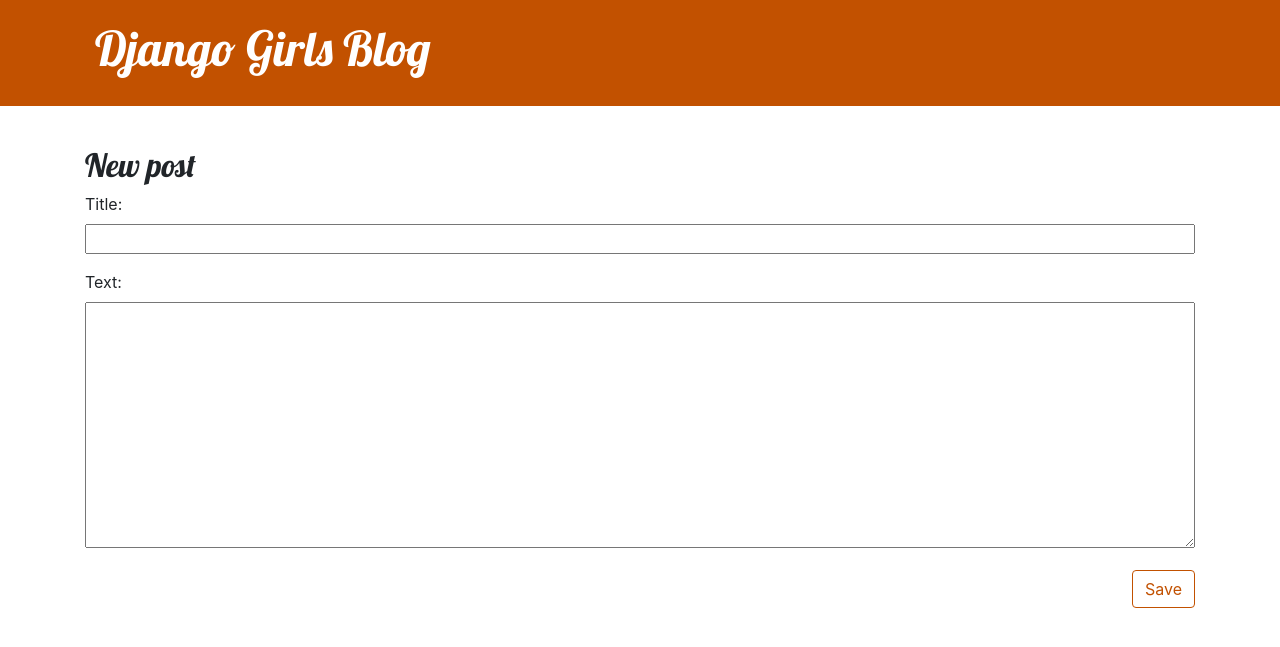
After one commit to armin1821/my-first-blog3, a Django app: page /post/new/ in a window 1280 px wide. The commit adds this page. Shown: the top 647 px of the page. Run offline with Django 3.2, Linux system fonts and the light colour scheme.

Commit message:
Added views to create/edit blog post inside the site.

```diff
--- /dev/null
+++ b/blog/forms.py
@@ -0,0 +1,9 @@
+from django import forms
+
+from .models import Post
+
+class PostForm(forms.ModelForm):
+
+    class Meta:
+        model = Post
+        fields = ('title', 'text',)
--- a/blog/templates/blog/base.html
+++ b/blog/templates/blog/base.html
@@ -2,23 +2,29 @@
 <!DOCTYPE html>
 <html>
     <head>
-        <title>Django boys blog</title>
+        <title>Django Girls blog</title>
         <link rel="stylesheet" href="https://cdn.jsdelivr.net/npm/bootstrap@4.5.3/dist/css/bootstrap.min.css" integrity="sha384-TX8t27EcRE3e/ihU7zmQxVncDAy5uIKz4rEkgIXeMed4M0jlfIDPvg6uqKI2xXr2" crossorigin="anonymous">
+        <link href='//fonts.googleapis.com/css?family=Lobster&subset=latin,latin-ext' rel='stylesheet' type='text/css'>
         <link rel="stylesheet" href="{% static 'css/blog.css' %}">
-        <link href="//fonts.googleapis.com/css?family=Lobster&subset=latin,latin-ext" rel="stylesheet" type="text/css">
     </head>
     <body>
         <header class="page-header">
-          <div class="container">
-              <h1><a href="/">Django Girls Blog</a></h1>
-          </div>
+            <div class="container">
+                {% if user.is_authenticated %}
+                    <a href="{% url 'post_new' %}" class="top-menu">
+                        {% include './icons/file-earmark-plus.svg' %}
+                    </a>
+                {% endif %}
+                <h1><a href="/">Django Girls Blog</a></h1>
+            </div>
         </header>
-        <main class="container">
+        <main class="content container">
             <div class="row">
                 <div class="col">
-                {% block content %}
-                {% endblock %}
+                    {% block content %}
+                    {% endblock %}
                 </div>
             </div>
         </main>
     </body>
+</html>
--- /dev/null
+++ b/blog/templates/blog/post_edit.html
@@ -0,0 +1,10 @@
+
+{% extends 'blog/base.html' %}
+
+{% block content %}
+    <h2>New post</h2>
+    <form method="POST" class="post-form">{% csrf_token %}
+        {{ form.as_p }}
+        <button type="submit" class="save btn btn-default">Save</button>
+    </form>
+{% endblock %}
--- a/blog/urls.py
+++ b/blog/urls.py
@@ -6,4 +6,6 @@
     path('', views.post_list, name='post_list'),
     path('tarix/', vw.emrooz, name='emrooz'),
     path('post/<int:pk>/', views.post_detail, name='post_detail'),
+    path('post/new/', views.post_new, name='post_new'),
+    path('post/<int:pk>/edit/', views.post_edit, name='post_edit'),
 ]
--- a/blog/views.py
+++ b/blog/views.py
@@ -3,6 +3,9 @@
 from django.utils import timezone
 from .models import Post
 from django.shortcuts import render, get_object_or_404
+from .forms import PostForm
+from django.shortcuts import redirect
+
 def post_list(request):
     posts = Post.objects.filter(published_date__lte=timezone.now()).order_by('published_date')
     return render(request, 'blog/post_list.html', {'posts': posts})
@@ -10,6 +13,30 @@
 def post_detail(request, pk):
     post = get_object_or_404(Post, pk=pk)
     return render(request, 'blog/post_detail.html', {'post': post})
-    #return HttpResponse('hello, this is blog page.')
 
-# Create your views here.
+def post_new(request):
+    if request.method == "POST":
+        form = PostForm(request.POST)
+        if form.is_valid():
+            post = form.save(commit=False)
+            post.author = request.user
+            post.published_date = timezone.now()
+            post.save()
+            return redirect('post_detail', pk=post.pk)
+    else:
+        form = PostForm()
+    return render(request, 'blog/post_edit.html', {'form': form})
+
+def post_edit(request, pk):
+    post = get_object_or_404(Post, pk=pk)
+    if request.method == "POST":
+        form = PostForm(request.POST, instance=post)
+        if form.is_valid():
+            post = form.save(commit=False)
+            post.author = request.user
+            post.published_date = timezone.now()
+            post.save()
+            return redirect('post_detail', pk=post.pk)
+    else:
+        form = PostForm(instance=post)
+    return render(request, 'blog/post_edit.html', {'form': form})
```
Also changed, not shown: blog/templates/blog/post_detail.html (+7 -0 lines), blog/templates/blog/icons/file-earmark-plus.svg (added), blog/templates/blog/icons/pencil-fill.svg (added).
